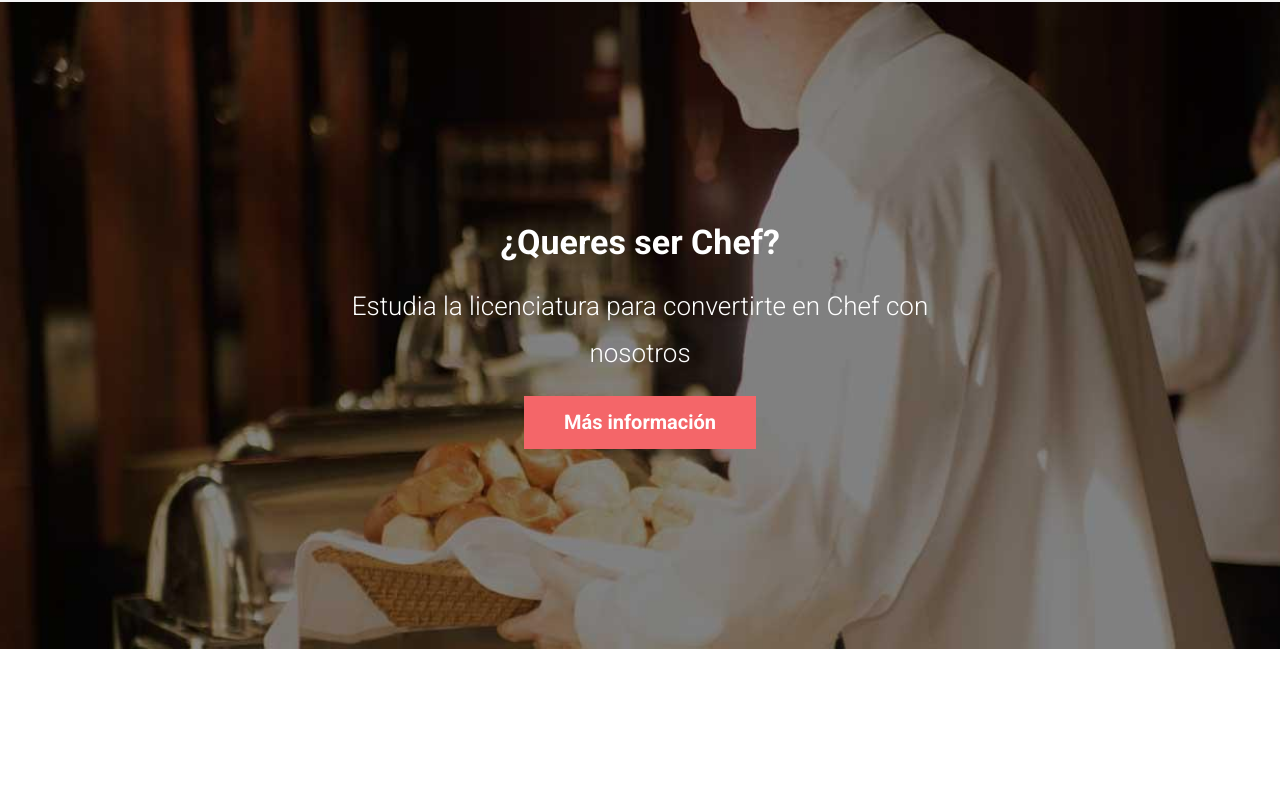
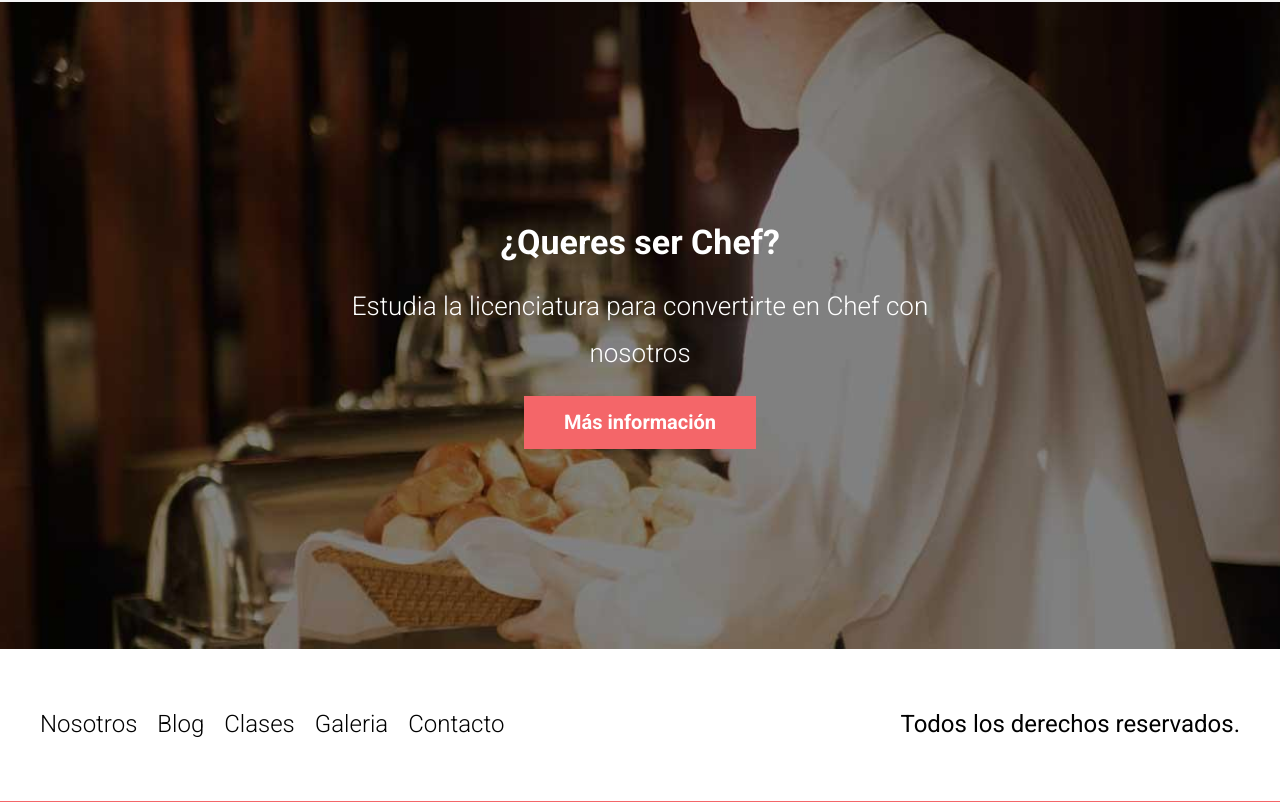
Before and after one commit to johnburetdev/EscuelaCocina, a website: page index.html in a window 1280 px wide. Shown: the part 3337-4139 px from the top of the page. Before the commit the page ends 3986 px from the top, so only its background shows below. Drawn offline with Linux system fonts and the light colour scheme.

Commit message:
sitio terminado

```diff
--- a/index.html
+++ b/index.html
@@ -223,6 +223,23 @@
         <p class="escuela__texto">Estudia la licenciatura para convertirte en Chef con nosotros</p>
         <a href="" class="escuela__enlace">Más información</a>
     </section>
+
+    <section class="footer">
+        <div class="footer__grid contenedor">
+
+            <nav class="navegacion">
+                <a href="#" class="navegacion__link">Nosotros</a>
+                <a href="#" class="navegacion__link">Blog</a>
+                <a href="#" class="navegacion__link">Clases</a>
+                <a href="#" class="navegacion__link">Galeria</a>
+                <a href="#" class="navegacion__link">Contacto</a>
+            </nav>
+
+            <p class="footer__copyright">
+                Todos los derechos reservados.
+            </p>
+        </div>
+    </section>
 </body>
 
 </html>
--- a/src/scss/app.scss
+++ b/src/scss/app.scss
@@ -2,3 +2,4 @@
 @use 'ui/header';
 @use 'ui/contenido';
 @use 'ui/nav';
+@use 'ui/footer';
--- /dev/null
+++ b/src/scss/ui/footer/_footer.scss
@@ -0,0 +1,20 @@
+@use 'base/variables' as v;
+@use 'base/mixins' as m;
+
+.footer{
+    padding: 3rem 0;
+    border-bottom: .5px solid v.$primario;
+
+    &__grid{
+        @include m.tablet {
+            display: flex;
+            justify-content: space-between;
+         }
+    }
+
+    &__copyright{
+        text-align: center;
+        font-size: 2.4rem;
+        font-weight: 500;
+    }
+}
--- /dev/null
+++ b/src/scss/ui/footer/_index.scss
@@ -0,0 +1 @@
+@forward 'footer';
```
Also changed, not shown: build/css/app.css, 1 other file.
